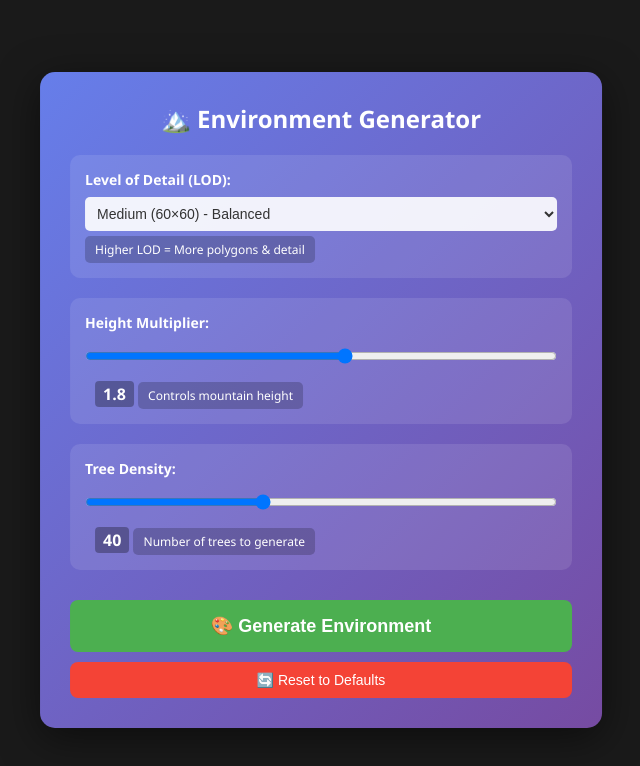
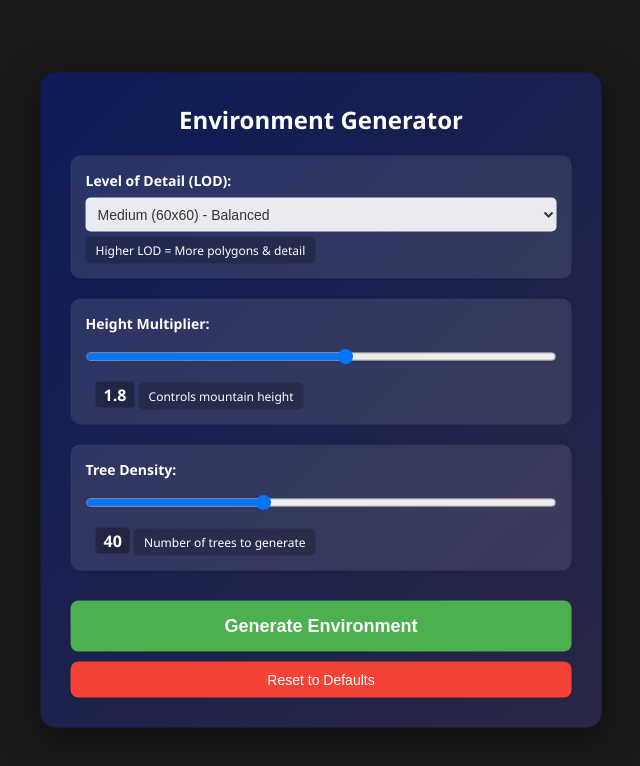
Before and after one commit to Ferdinand-0100/Procedural-Environment-Generator_GrafKom, a plain HTML site: page index.html in a window 1280 px wide. Shown: the whole page, without its empty margins (319-959 px from the left). Drawn offline with nearby package versions, Linux system fonts and the light colour scheme.

Commit message:
Project Refactor (LoD, Height, Density)

```diff
--- a/index.html
+++ b/index.html
@@ -22,13 +22,12 @@
             height: 100vh;
         }
 
-        /* Generation Panel (before generation) */
         #generationPanel {
             position: fixed;
             top: 50%;
             left: 50%;
             transform: translate(-50%, -50%);
-            background: linear-gradient(135deg, #667eea 0%, #764ba2 100%);
+            background: linear-gradient(135deg, #0e1b58 0%, #282643 100%);
             padding: 30px;
             border-radius: 15px;
             box-shadow: 0 10px 40px rgba(0,0,0,0.5);
@@ -119,7 +118,6 @@
             background: #da190b;
         }
 
-        /* Control Panel (after generation) */
         #controlPanel {
             position: fixed;
             top: 20px;
@@ -177,7 +175,6 @@
             background: #0b7dda;
         }
 
-        /* Loading Overlay */
         #loadingOverlay {
             position: fixed;
             top: 0;
@@ -246,17 +243,17 @@
         </div>
     </div>
 
-    <!-- Generation Panel (shown before first generation) -->
+    <!-- Generation Panel -->
     <div id="generationPanel">
-        <h2>🏔️ Environment Generator</h2>
+        <h2>Environment Generator</h2>
 
         <div class="param-group">
             <label>Level of Detail (LOD):</label>
             <select id="lodInput">
-                <option value="32">Low (32×32) - Fast</option>
-                <option value="60" selected>Medium (60×60) - Balanced</option>
-                <option value="96">High (96×96) - Detailed</option>
-                <option value="128">Very High (128×128) - Maximum</option>
+                <option value="32">Low (32x32) - Fast</option>
+                <option value="60" selected>Medium (60x60) - Balanced</option>
+                <option value="96">High (96x96) - Detailed</option>
+                <option value="128">Very High (128x128) - Maximum</option>
             </select>
             <div class="info-badge">Higher LOD = More polygons & detail</div>
         </div>
@@ -275,20 +272,20 @@
             <div class="info-badge">Number of trees to generate</div>
         </div>
 
-        <button id="generateButton">🎨 Generate Environment</button>
-        <button id="resetButton">🔄 Reset to Defaults</button>
+        <button id="generateButton">Generate Environment</button>
+        <button id="resetButton">Reset to Defaults</button>
     </div>
 
-    <!-- Control Panel (shown after generation) -->
+    <!-- Control Panel -->
     <div id="controlPanel">
-        <h3>🎮 Environment Controls</h3>
+        <h3>Environment Controls</h3>
 
         <div class="control-row">
             <label>Weather:</label>
             <select id="weatherSelect">
-                <option value="none">Clear ☀️</option>
-                <option value="rain">Rain 🌧️</option>
-                <option value="snow">Snow ❄️</option>
+                <option value="none">Clear</option>
+                <option value="rain">Rain</option>
+                <option value="snow">Snow</option>
             </select>
         </div>
 
```
Also changed, not shown: main.js (+19 -23 lines).
